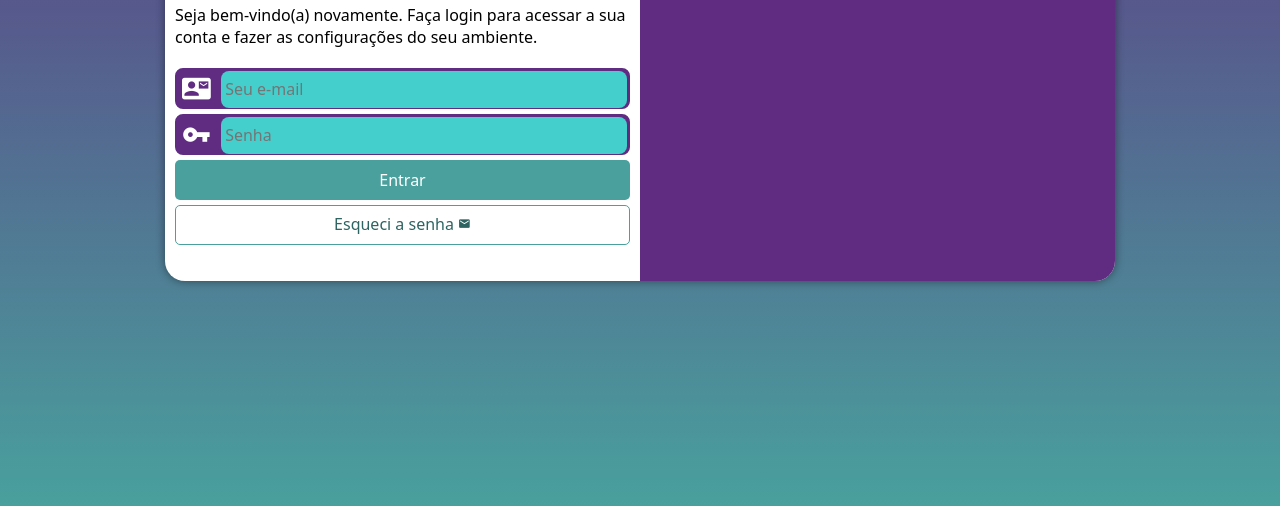
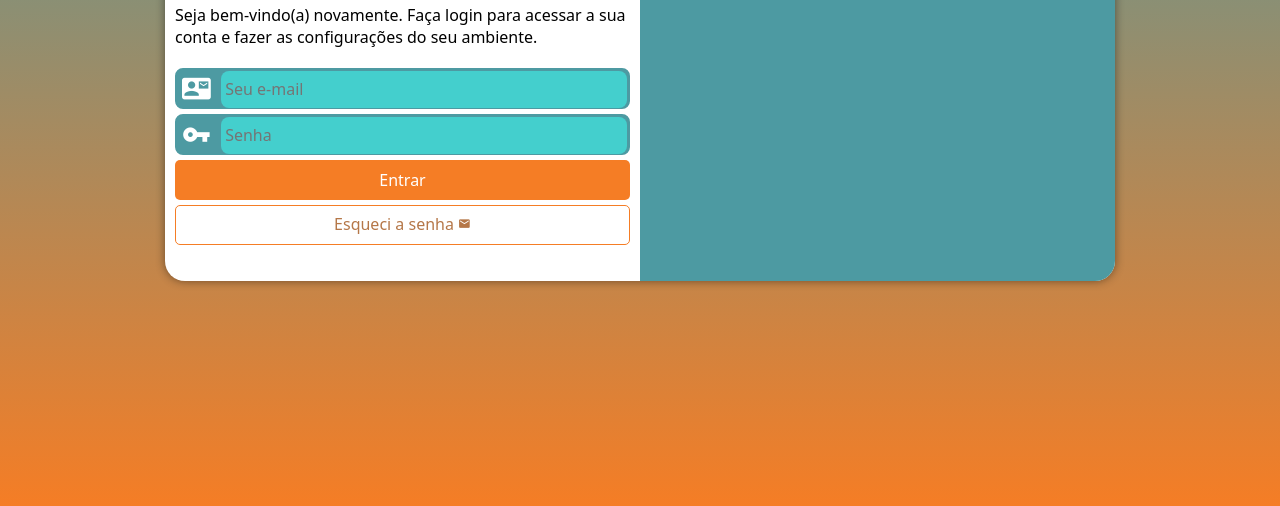
Before and after one commit to FartoMan/projeto-telalogin, a plain HTML site: page index.html in a window 1280 px wide. Shown: the part 294-800 px from the top of the page. Drawn offline with Linux system fonts and the light colour scheme.

Commit message:
Alteração no esquema de cores

```diff
--- a/estilos/mq.css
+++ b/estilos/mq.css
@@ -2,7 +2,7 @@
 
 @media screen and (min-width: 768px) and (max-width: 992px) {
     body{
-        background-image: linear-gradient(to top, #49a09d, #5f2e82)
+        background-image: linear-gradient(to bottom, #4D9AA2, #F57D25)
     }
     section#login {
         width: 80vw;
@@ -21,7 +21,7 @@
 
 @media screen and (min-width: 992px) {
     body{
-        background-image: linear-gradient(to top, #49a09d, #5f2e82)
+        background-image: linear-gradient(to bottom, #4D9AA2, #F57D25)
     }
 
     section#login {
--- a/estilos/style.css
+++ b/estilos/style.css
@@ -7,8 +7,8 @@
 */
 
 :root {
-    --Verde: #49a09d;
-    --Lilás: #5f2c82;
+    --Verde: #F57D25;
+    --Lilás: #4D9AA2;
 }
 
 * {
@@ -118,8 +118,8 @@ form > input[type=submit] {
     border-radius: 5px;
     cursor: pointer;
 }
-form >input[type=submit]:hover {
-    background-color: #2d6462;
+form > input[type=submit]:hover {
+    background-color: #B57748;
 }
 
 form > a.botao {
@@ -131,14 +131,14 @@ form > a.botao {
     padding-top: 7px;
     margin-top: 5px;
     background-color: #fff;
-    color: #2d6462;
+    color: #B57748;
     border: 1px solid var(--Verde);
     border-radius: 5px;
     text-decoration: none;
 }
 
 form > a.botao:hover {
-    background-color: #6cd3cf;
+    background-color: #4D9AA2;
 }
 
 form > a.botao > i {
```
